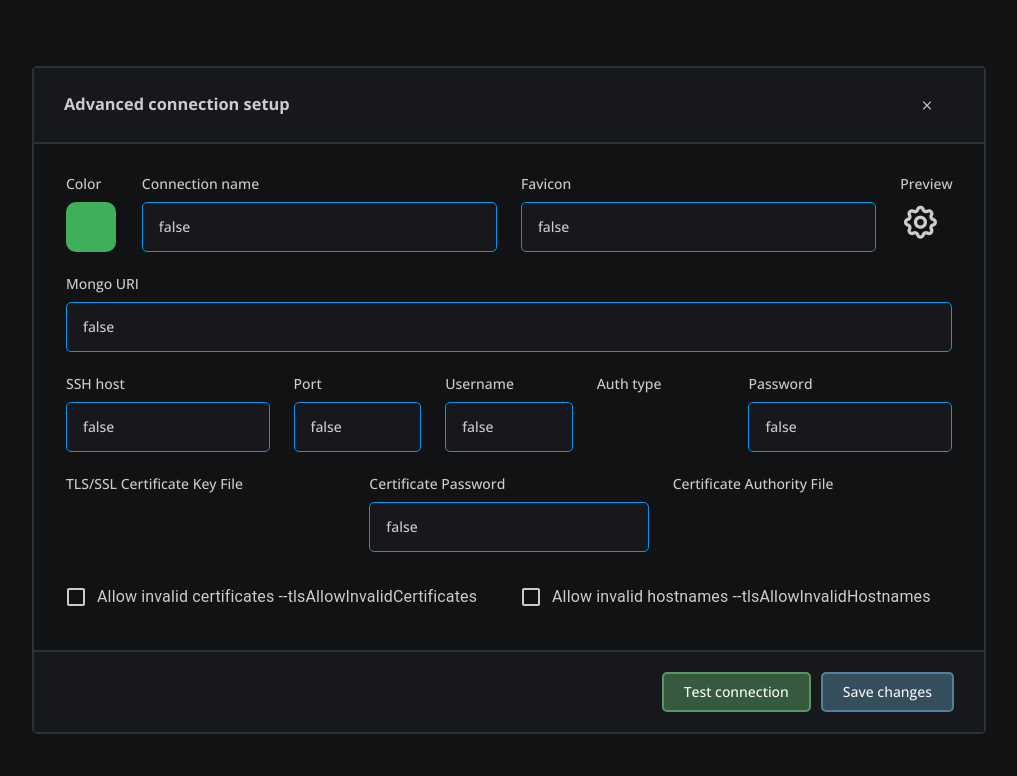
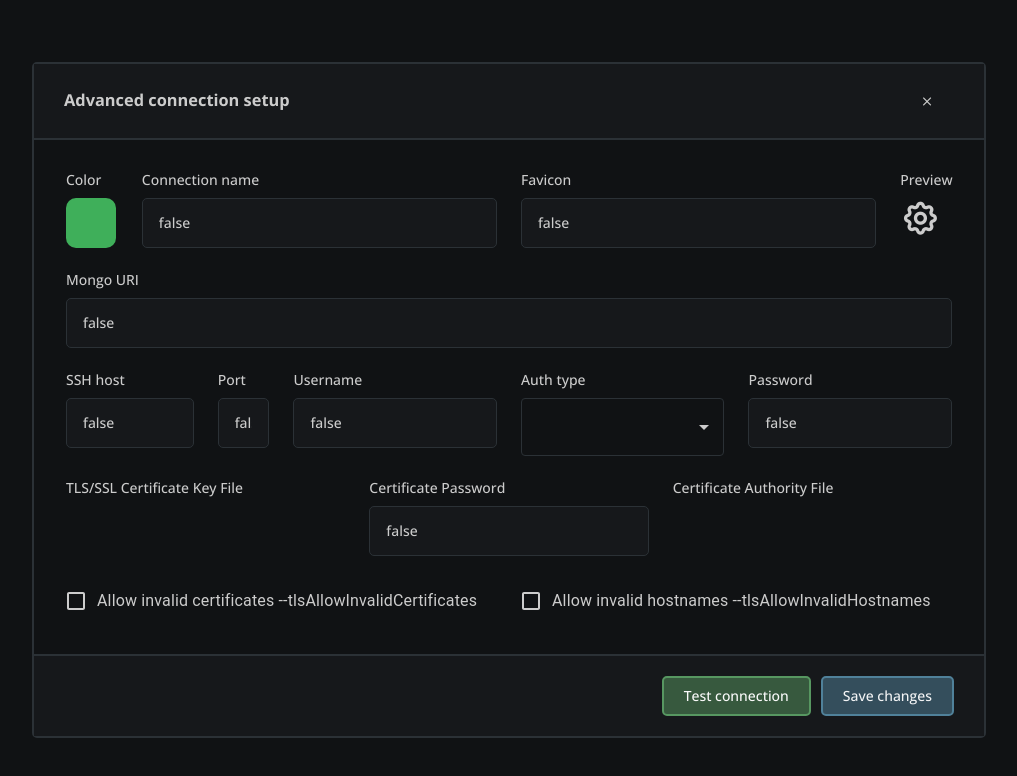
Before and after one commit to navid-kianfar/mangoose-frontend, a React (Create React App) app: page /login in a window 1280 px wide. Shown: the top 776 px of the page, without its empty margins (131-1148 px from the left). Built offline with nearby package versions, Linux system fonts and the light colour scheme.

Commit message:
dropdown integrated

```diff
--- a/src/assets/styles/index.css
+++ b/src/assets/styles/index.css
@@ -19,6 +19,22 @@ body {
 
 .MuiCheckbox-colorPrimary {
     color: unset !important;
+}
+.MuiInputBase-root {
+    border: 1px solid var(--app-border-color) !important;
+}
+.MuiInputBase-root [role="button"] {
+    color: var(--app-fg-color);
+    padding: 13px 14px;
+}
+.MuiInputBase-root svg{
+    color: var(--app-fg-color);
+}
+.MuiInputBase-root.Mui-focused {
+    border-color: var(--app-primary-color) !important;
+}
+.MuiInputBase-root fieldset{
+    border-color: transparent !important;
 }
 
 .container {
--- a/src/components/app/connection-setup/connection-setup.component.jsx
+++ b/src/components/app/connection-setup/connection-setup.component.jsx
@@ -83,7 +83,7 @@ const form = createFormElement([
     ],
   },
   {
-    size: 3,
+    size: 2,
     elements: [
       createTextElement({
         config: {
@@ -98,7 +98,7 @@ const form = createFormElement([
     ],
   },
   {
-    size: 2,
+    size: 1,
     elements: [
       createTextElement({
         config: {
@@ -113,7 +113,7 @@ const form = createFormElement([
     ],
   },
   {
-    size: 2,
+    size: 3,
     elements: [
       createTextElement({
         config: {
@@ -128,7 +128,7 @@ const form = createFormElement([
     ],
   },
   {
-    size: 2,
+    size: 3,
     elements: [
       createDropdownElement({
         config: {
@@ -136,8 +136,12 @@ const form = createFormElement([
           label: "app.auth.type",
         },
         params: {
-          model: "",
-          items: [],
+          model: 1,
+          items: [
+            { text: "app.password", value: 1 },
+            { text: "app.private.key", value: 2 },
+            { text: "app.ssh.agent", value: 3 },
+          ],
         },
       }),
     ],
--- a/src/components/core/form/form.component.jsx
+++ b/src/components/core/form/form.component.jsx
@@ -1,4 +1,4 @@
-import { Checkbox, FormControlLabel } from "@mui/material";
+import { Checkbox, FormControlLabel, MenuItem, Select } from "@mui/material";
 import Wrapper from "./form.style";
 import { FormattedMessage, useIntl } from "react-intl";
 import { useState } from "react";
@@ -60,6 +60,22 @@ const FormComponent = ({ form, disabled, waiting, onModelChange }) => {
                   />
                 )}
 
+                {e.element === "dropdown" && (
+                  <Select
+                    value={state[e.config.field]}
+                    onChange={(ev) =>
+                      updateField(e.config.field, ev.target.value)
+                    }
+                    disabled={disabled || waiting}
+                  >
+                    {e.params.items.map((item, index) => (
+                      <MenuItem key={index} value={item[e.params.valueField]}>
+                        <FormattedMessage id={item[e.params.textField]} />
+                      </MenuItem>
+                    ))}
+                  </Select>
+                )}
+
                 {e.element === "icon-preview" && (
                   <i className={"icon-preview " + e.params.model}></i>
                 )}
--- a/src/components/core/form/form.style.jsx
+++ b/src/components/core/form/form.style.jsx
@@ -16,11 +16,15 @@ const Wrapper = styled.div`
 
     input {
       background: var(--app-secondary-bg-color);
-      border: 1px solid var(--app-primary-color);
+      border: 1px solid var(--app-border-color);
       outline: none;
       border-radius: 5px;
       padding: 16px;
       color: var(--app-fg-color);
+
+      &:focus {
+        border-color: var(--app-primary-color);
+      }
     }
 
     .icon-preview {
--- a/src/locales/en.json
+++ b/src/locales/en.json
@@ -29,5 +29,7 @@
   "app.certificate.password": "Certificate Password",
   "app.tls.ssl.certificate": "TLS/SSL Certificate Key File",
   "app.allow.invalid.certificate": "Allow invalid certificates --tlsAllowInvalidCertificates",
-  "app.allow.invalid.hostname": "Allow invalid hostnames --tlsAllowInvalidHostnames"
+  "app.allow.invalid.hostname": "Allow invalid hostnames --tlsAllowInvalidHostnames",
+  "app.private.key": "Private Key",
+  "app.ssh.agent": "SSH Agent"
 }
```
